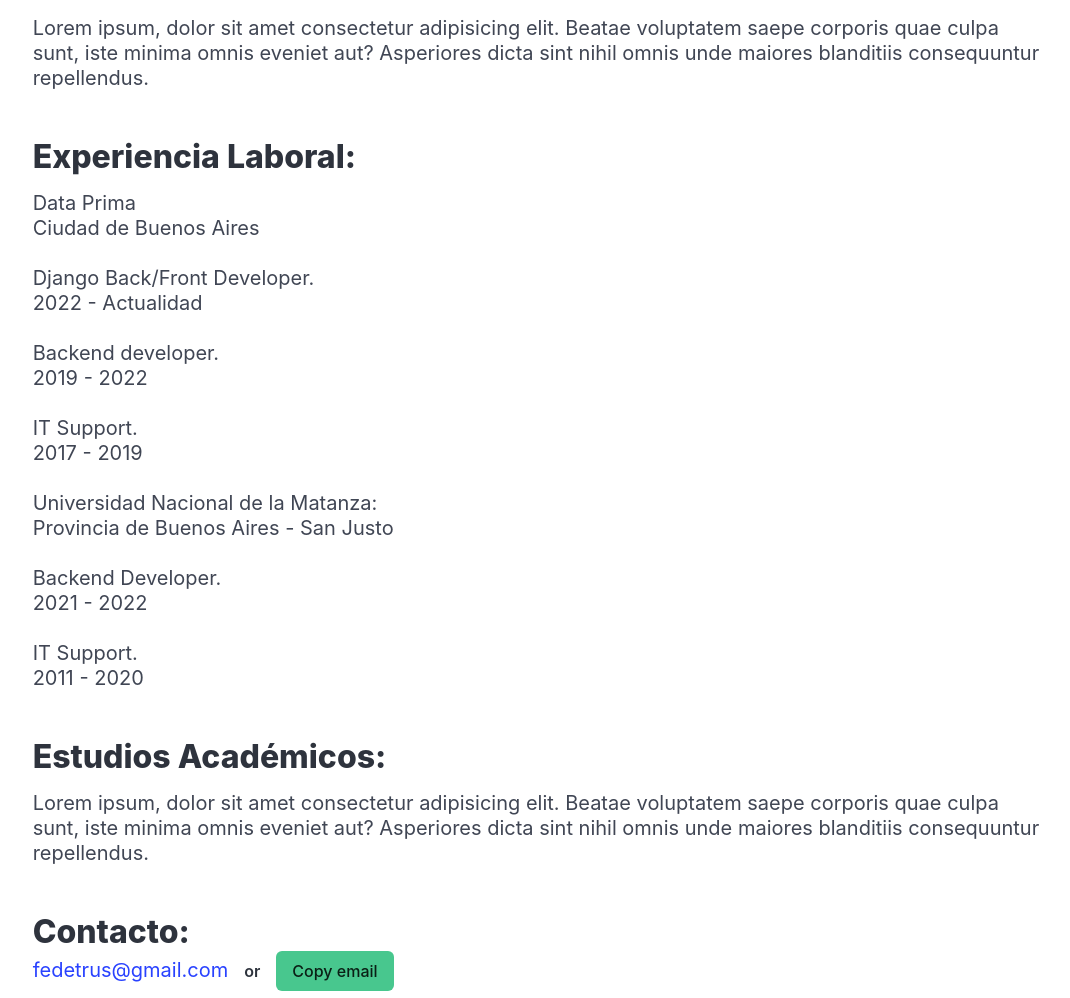
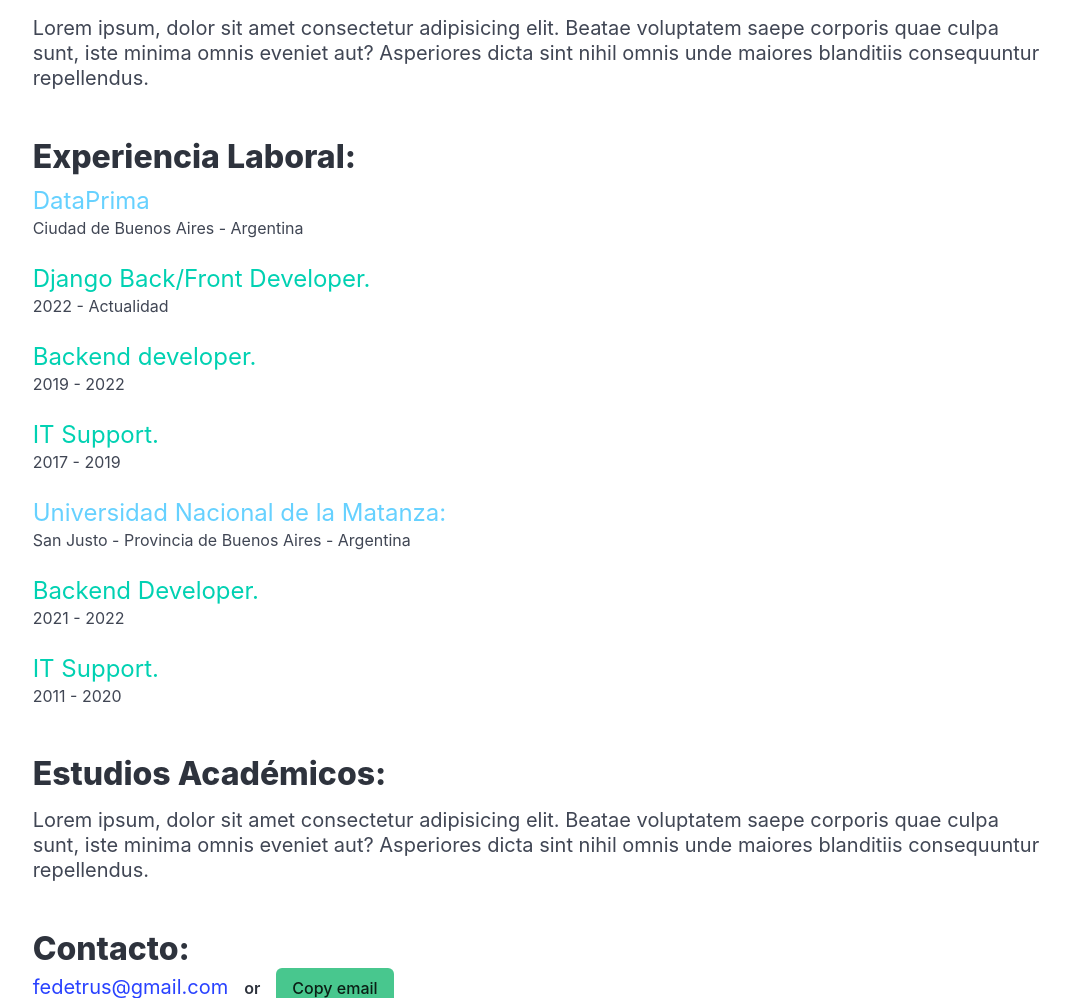
Before and after one commit to fedetrus/cv, a Django app: page / in a window 1280 px wide. Shown: the part 481-1479 px from the top of the page, without its empty margins (100-1170 px from the left). Run offline with Django 4.2, Linux system fonts and the light colour scheme; data that the repository does not hold is empty; some libraries are stand-ins or nearby versions.

Commit message:
Se formatea la seccion experiencia

```diff
--- a/project_cv/app_mock/templates/app_mock/experiencia.html
+++ b/project_cv/app_mock/templates/app_mock/experiencia.html
@@ -3,24 +3,24 @@
         Experiencia Laboral:
     </p>
 </div>
-<p class="subtitle mt-4" style="white-space: pre-line;">Data Prima
-    Ciudad de Buenos Aires
+<p class="subtitle mt-3" style="white-space: pre-line;"><span class="title is-4 has-text-info">DataPrima</span>
+    <span class="subtitle is-6">Ciudad de Buenos Aires - Argentina</span>
 
-    Django Back/Front Developer.
-    2022 - Actualidad
+    <span class="title is-4 has-text-primary">Django Back/Front Developer.</span>
+    <span class="subtitle is-6">2022 - Actualidad</span>
 
-    Backend developer.
-    2019 - 2022
+    <span class="title is-4 has-text-primary">Backend developer.</span>
+    <span class="subtitle is-6">2019 - 2022</span>
 
-    IT Support.
-    2017 - 2019
+    <span class="title is-4 has-text-primary">IT Support.</span>
+    <span class="subtitle is-6">2017 - 2019</span>
 
-    Universidad Nacional de la Matanza:
-    Provincia de Buenos Aires - San Justo
+    <span class="title is-4 has-text-info has-text-primary">Universidad Nacional de la Matanza:</span>
+    <span class="subtitle is-6">San Justo - Provincia de Buenos Aires - Argentina</span>
 
-    Backend Developer.
-    2021 - 2022
+    <span class="title is-4 has-text-primary">Backend Developer.</span>
+    <span class="subtitle is-6">2021 - 2022</span>
 
-    IT Support.
-    2011 - 2020
+    <span class="title is-4 has-text-primary">IT Support.</span>
+    <span class="subtitle is-6">2011 - 2020</span>
 </p>
```
